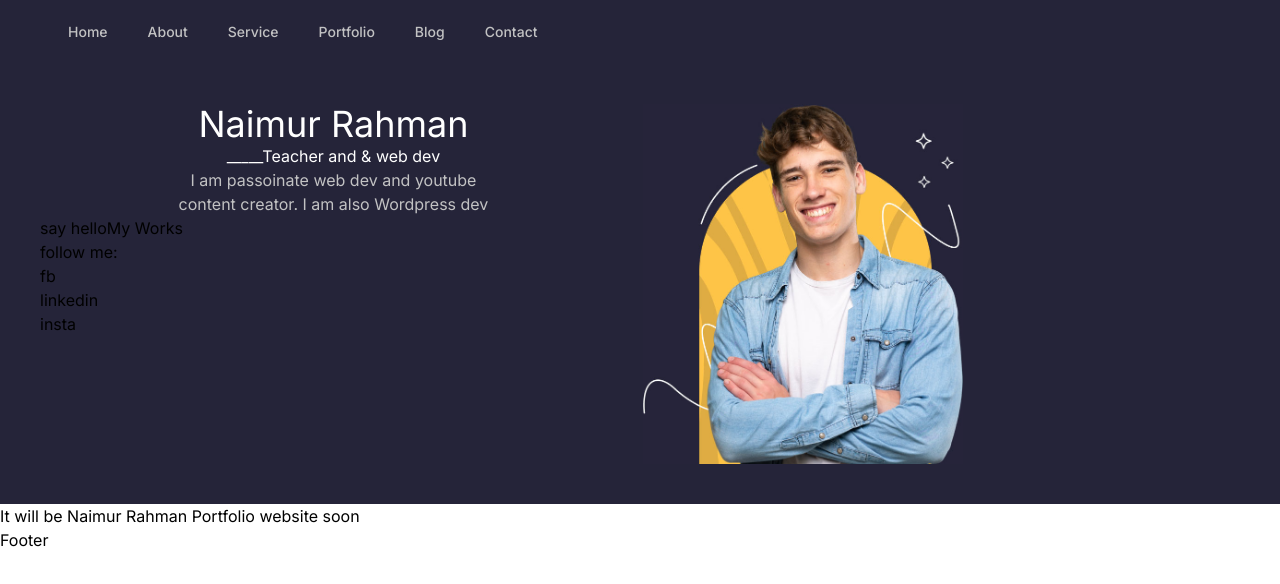
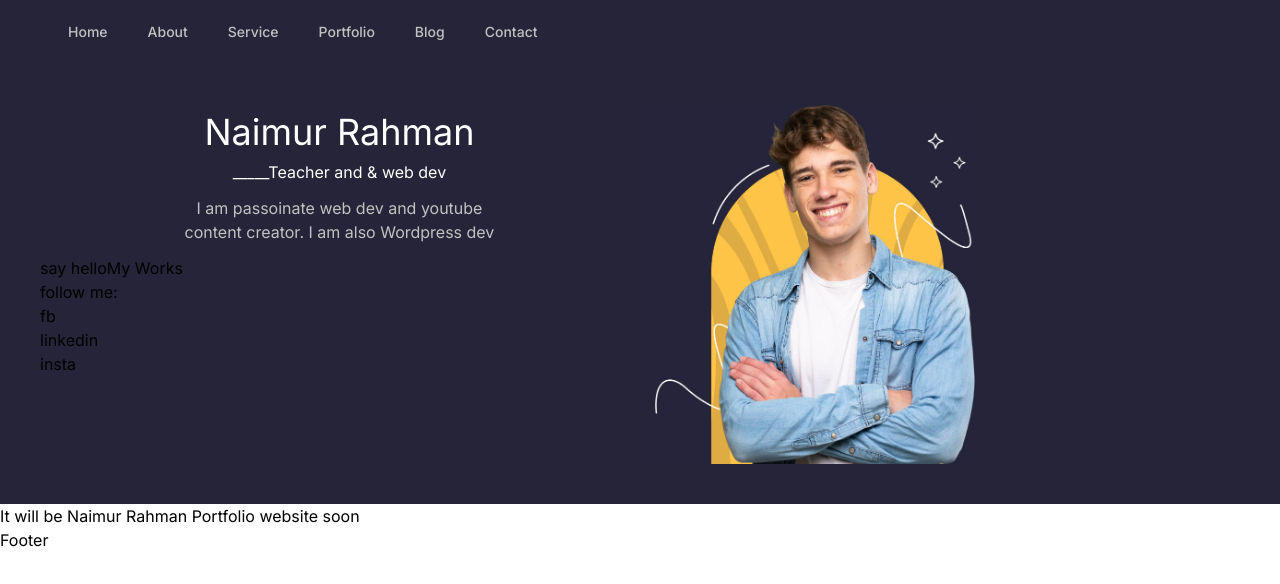
Before and after one commit to naimur202165/naimur-portfolio-nextjs, a Next.js app: page / in a window 1280 px wide. Shown: the top 584 px of the page. Built offline with nearby package versions, Linux system fonts and the light colour scheme.

Commit message:
section is added

```diff
--- a/src/components/Header/Header.js
+++ b/src/components/Header/Header.js
@@ -4,11 +4,10 @@ import {
   DisclosureButton,
   DisclosurePanel,
   Menu,
-  MenuButton,
   MenuItem,
   MenuItems,
 } from "@headlessui/react";
-import { Bars3Icon, BellIcon, XMarkIcon } from "@heroicons/react/24/outline";
+import { Bars3Icon, XMarkIcon } from "@heroicons/react/24/outline";
 
 const navigation = [
   { name: "Home", href: "#", current: false },
--- a/src/components/Hero/Hero.js
+++ b/src/components/Hero/Hero.js
@@ -9,17 +9,19 @@ export default function Hero() {
       <div className="grid grid-rows-1 grid-flow-col gap-4 bg-dark-blue p-10">
         <div>
           <div>
-            <h2 className="text-white text-4xl text-center">Naimur Rahman</h2>
+            <h2 className="text-white text-4xl text-center p-2">
+              Naimur Rahman
+            </h2>
             <h3 className="text-white text-center">
               _____Teacher and & web dev
             </h3>
-            <p className="text-gray-text text-center">
+            <p className="text-gray-text text-center p-3">
               I am passoinate web dev and youtube <br></br> content creator. I
               am also Wordpress dev
             </p>
           </div>
           <div>
-            <Button>say hello</Button>
+            <Button className="bg-">say hello</Button>
             <Button>My Works</Button>
           </div>
           {/* Social */}
--- a/tailwind.config.js
+++ b/tailwind.config.js
@@ -6,6 +6,7 @@ module.exports = {
       "dark-blue": "#252439",
       "gray-text": "#C2C2C3",
       white: "#FFFFFF",
+      "bg-pink": "#6244C5",
     },
     fontFamily: {
       sans: ["Graphik", "sans-serif"],
```
